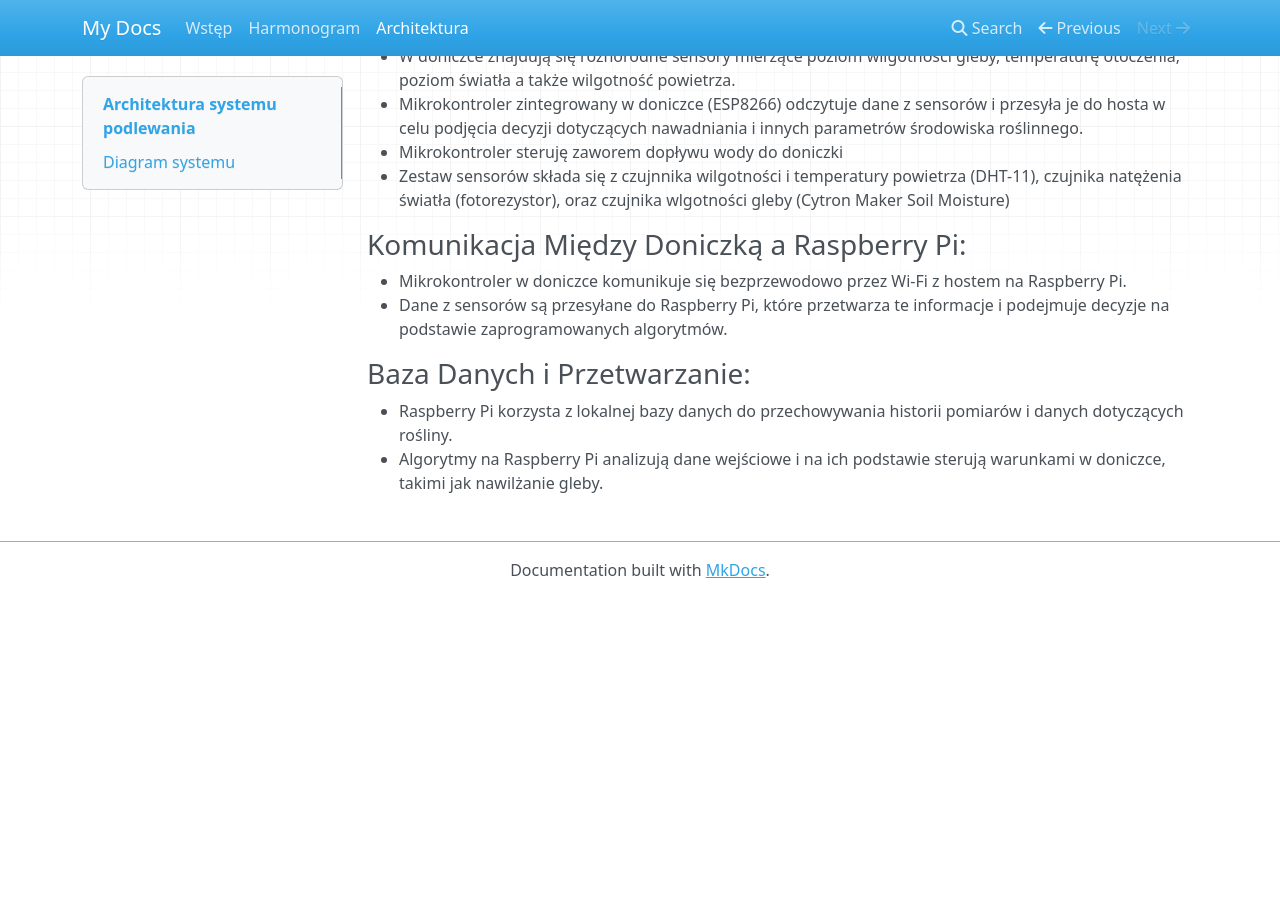
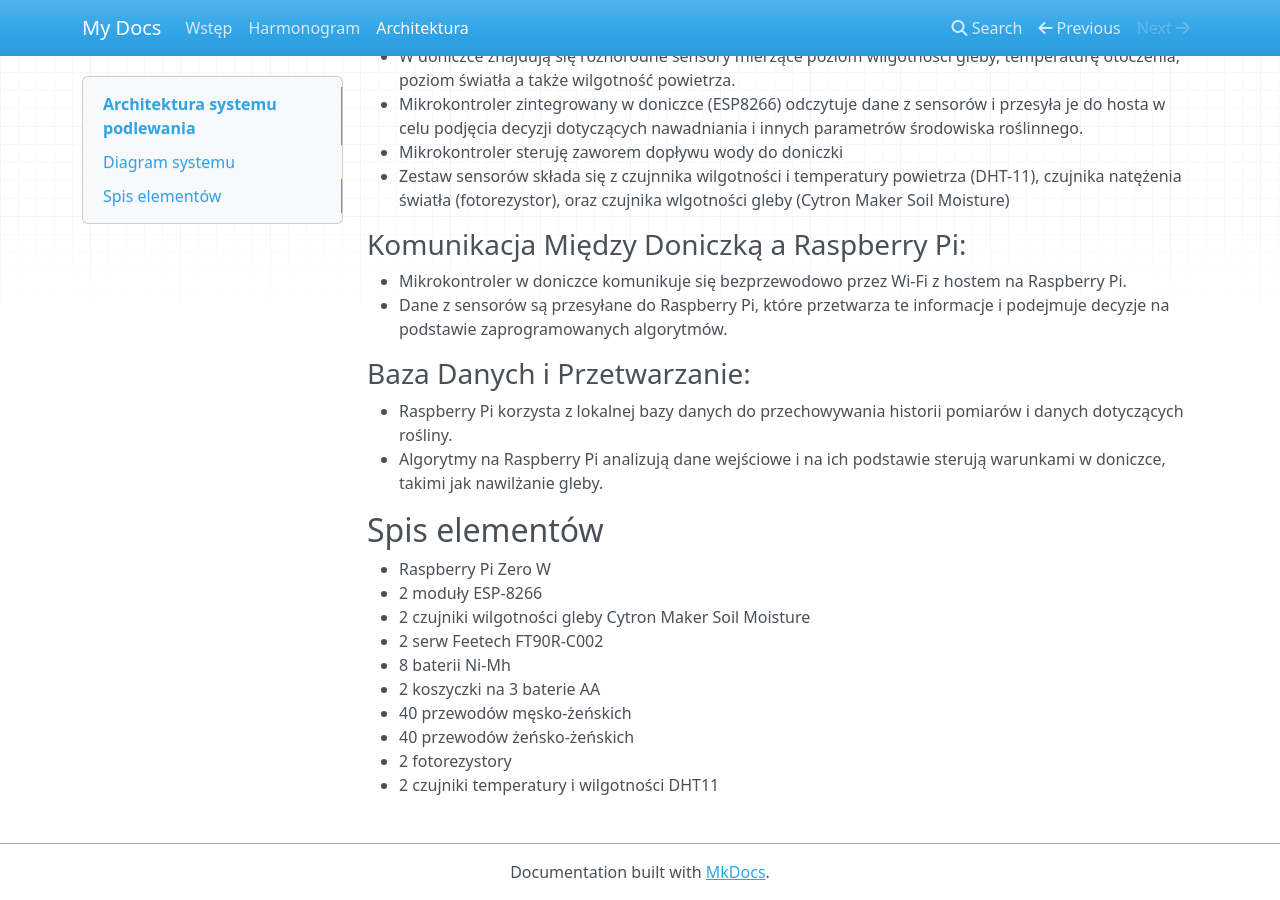
Before and after one commit to groupplants/docs, an MkDocs documentation site: the page built from docs/architektura.md, in a window 1280 px wide and 900 px high, scrolled down 1000 px. Built offline with MkDocs 1.6.1, drawn with Linux system fonts in a browser that asks for light colours; nearby versions of some CDN libraries; before the commit the page ends 1598 px from its top, so only the background shows below that.

Commit message:
Add element list

```diff
--- a/docs/architektura.md
+++ b/docs/architektura.md
@@ -22,3 +22,16 @@
 ### Baza Danych i Przetwarzanie:
 - Raspberry Pi korzysta z lokalnej bazy danych do przechowywania historii pomiarów i danych dotyczących rośliny.
 - Algorytmy na Raspberry Pi analizują dane wejściowe i na ich podstawie sterują warunkami w doniczce, takimi jak nawilżanie gleby.
+
+## Spis elementów
+
+- Raspberry Pi Zero W
+- 2 moduły ESP-8266
+- 2 czujniki wilgotności gleby Cytron Maker Soil Moisture
+- 2 serw Feetech FT90R-C002
+- 8 baterii Ni-Mh
+- 2 koszyczki na 3 baterie AA
+- 40 przewodów męsko-żeńskich
+- 40 przewodów żeńsko-żeńskich
+- 2 fotorezystory
+- 2 czujniki temperatury i wilgotności DHT11
```
